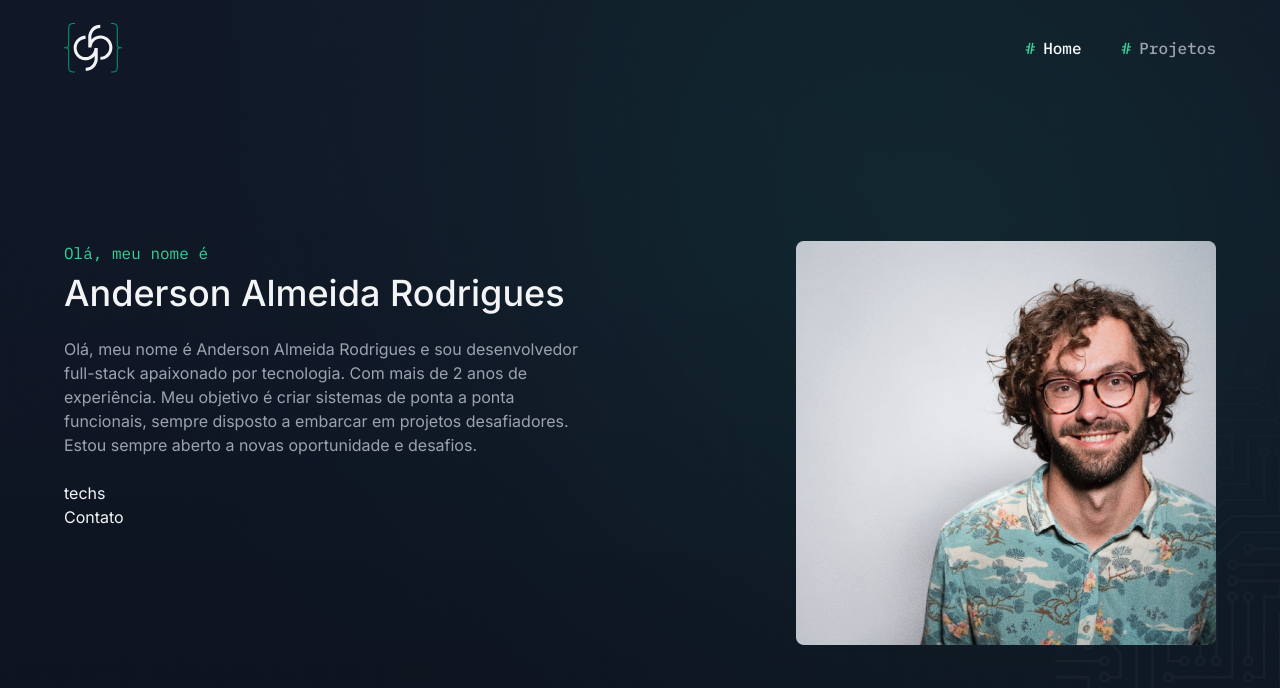
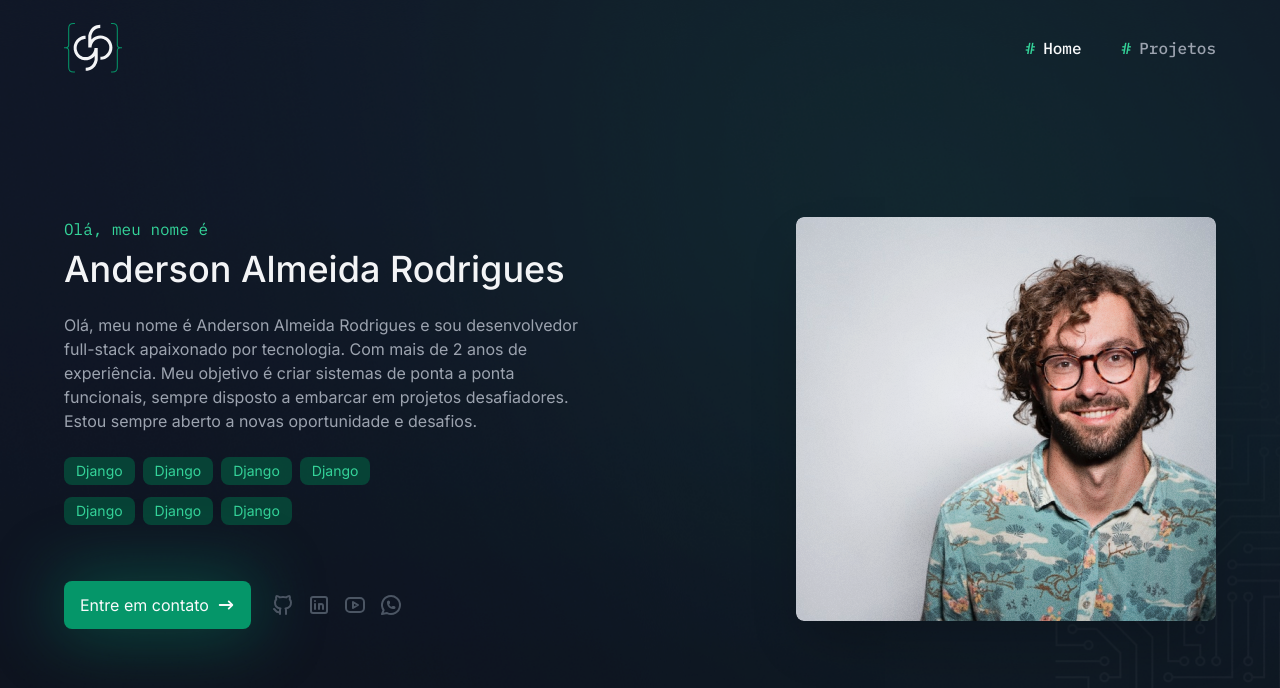
Before and after one commit to andersonrodrigues14/Portif-lio, a Next.js app: page / in a window 1280 px wide. Shown: the top 688 px of the page. Built offline with nearby package versions, Linux system fonts and the light colour scheme.

Commit message:
Criados components de botão e tech-badge

```diff
--- /dev/null
+++ b/app/components/button/index.tsx
@@ -0,0 +1,18 @@
+import { cn } from "@/app/lib/utils";
+import { ButtonHTMLAttributes } from "react";
+
+type ButtonProps = ButtonHTMLAttributes<HTMLButtonElement>;
+
+export const Button = ({ children, className, ...props }: ButtonProps) => {
+    return(
+        <button
+            className={cn(
+                'bg-emerald-600 py-3 px-4 rounded-lg text-gray-50 flex items-center justify-center gap-2 hover:bg-emerald-500 transition-all disabled:opacity-50',
+                className
+            )}
+            {...props}
+        >
+            { children }
+        </button>
+    );
+}
--- a/app/components/pages/home/hero-section/index.tsx
+++ b/app/components/pages/home/hero-section/index.tsx
@@ -1,8 +1,31 @@
+import { Button } from "@/app/components/button";
+import { TechBadge } from "@/app/components/tech-badge";
 import Image from "next/image";
+import { HiArrowNarrowRight } from "react-icons/hi";
+import { TbBrandGithub, TbBrandLinkedin, TbBrandYoutube, TbBrandWhatsapp } from "react-icons/tb";
+
+const MOCK_CONTACTS = [
+    {
+        url: 'https://github.com.br',
+        icon: <TbBrandGithub />
+    },
+    {
+        url: 'https://github.com.br',
+        icon: <TbBrandLinkedin />
+    },
+    {
+        url: 'https://github.com.br',
+        icon: <TbBrandYoutube />
+    },
+    {
+        url: 'https://github.com.br',
+        icon: <TbBrandWhatsapp />
+    },
+]
 
 export const HeroSection = () => {
     return (
-        <section className="w-full h-[755px] bg-hero-image bg-cover bg-center bg-no-repeat flex flex-col justify-end pb-10 sm:pb-32 py-32 lg:pb-[110px]">
+        <section className="w-full lg:h-[755px] bg-hero-image bg-cover bg-center bg-no-repeat flex flex-col justify-end pb-10 sm:pb-32 py-32 lg:pb-[110px]">
             <div className="container flex items-start justify-between flex-col-reverse lg:flex-row">
                 <div className="w-full lg:max-w-[530px]">
                     <p className="font-mono text-emerald-400">Olá, meu nome é</p>
@@ -13,12 +36,32 @@
                         Olá, meu nome é Anderson Almeida Rodrigues e sou desenvolvedor full-stack apaixonado por tecnologia. Com mais de 2 anos de experiência. Meu objetivo é criar sistemas de ponta a ponta funcionais, sempre disposto a embarcar em projetos desafiadores. Estou sempre aberto a novas oportunidade e desafios.
                     </p>
 
-                    <div>
-                        techs
+                    <div className="flex flex-wrap gap-x-2 gap-y-3 lg:max-w-[340px]">
+                        {Array.from({length: 7}).map(( _, index ) => (
+                            <TechBadge
+                                name="Django"
+                            />
+                        ))}
                     </div>
 
-                    <div>
-                        Contato
+                    <div className="mt-6 lg:mt-10 flex sm:items-center sm:gap-5 flex-col sm:flex-row">
+                        <Button className="w-max shadow-button">
+                            Entre em contato
+                            <HiArrowNarrowRight size={18} />
+                        </Button>
+
+                        <div className="text-2xl text-gray-600 flex items-center h-20 gap-3">
+                            {MOCK_CONTACTS.map( (contact, index) => (
+                                <a
+                                    href={contact.url}
+                                    key={`contact-${index}`}
+                                    target="_blanck"
+                                    className="hover:text-gray-100 transition-colors"
+                                >
+                                    {contact.icon}
+                                </a>
+                            ))}
+                        </div>
                     </div>
                 </div>
 
@@ -27,6 +70,7 @@
                     height={404}
                     src="/images/profile-pic.png"
                     alt="Foto de perfil do Anderson Rodrigues"
+                    className="w-[300px] h-[300px] lg:w-[420px] lg:h-[404px] mb-6 lg:mb-0 shadow-2xl rounded-lg object-cover"
                 />
             </div>
 
--- /dev/null
+++ b/app/components/tech-badge/index.tsx
@@ -0,0 +1,11 @@
+type TechBadgeProps = {
+    name: string;
+}
+
+export const TechBadge = ({name}: TechBadgeProps) => {
+    return (
+        <span className="text-emerald-400 bg-emerald-900/80 text-sm py-1 px-3 rounded-lg">
+            {name}
+        </span>
+    )
+}
```
